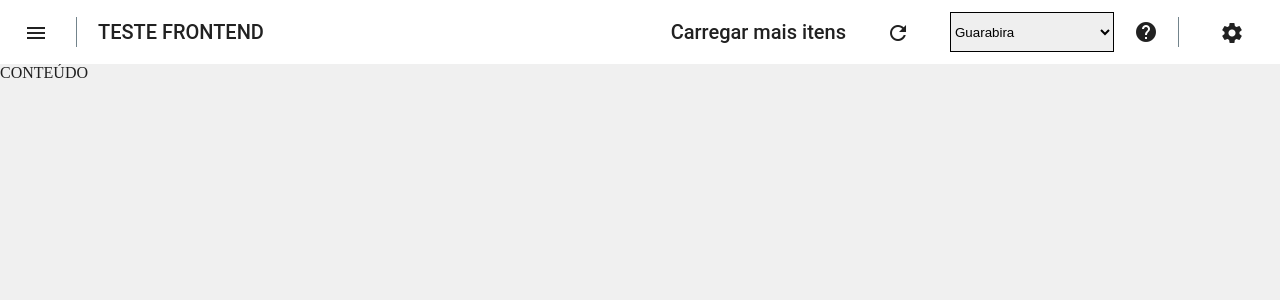
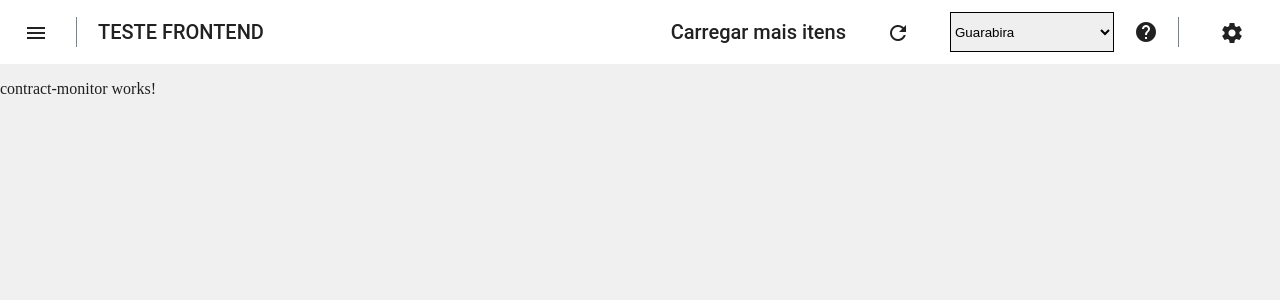
Before and after one commit to airtonferreira/app-contrato, an Angular app: page / in a window 1280 px wide. Shown: the top 300 px of the page. Built offline with nearby package versions, Linux system fonts and the light colour scheme.

Commit message:
contract monitoring component created

```diff
--- a/src/app/app.module.ts
+++ b/src/app/app.module.ts
@@ -17,13 +17,15 @@ import { MatSidenavModule } from '@angular/material/sidenav';
 import { MatIconModule } from '@angular/material/icon';
 import { MatListModule } from '@angular/material/list';
 import {MatSelectModule} from '@angular/material/select';
+import { ContractMonitorComponent } from './contract-monitor/contract-monitor.component';
 
 
 
 @NgModule({
   declarations: [
     AppComponent,
-    DashboardComponent
+    DashboardComponent,
+    ContractMonitorComponent
   ],
   imports: [
     BrowserModule,
--- /dev/null
+++ b/src/app/contract-monitor/contract-monitor.component.html
@@ -0,0 +1 @@
+<p>contract-monitor works!</p>
--- /dev/null
+++ b/src/app/contract-monitor/contract-monitor.component.ts
@@ -0,0 +1,15 @@
+import { Component, OnInit } from '@angular/core';
+
+@Component({
+  selector: 'app-contract-monitor',
+  templateUrl: './contract-monitor.component.html',
+  styleUrls: ['./contract-monitor.component.css']
+})
+export class ContractMonitorComponent implements OnInit {
+
+  constructor() { }
+
+  ngOnInit() {
+  }
+
+}
--- a/src/app/dashboard/dashboard.component.html
+++ b/src/app/dashboard/dashboard.component.html
@@ -44,6 +44,6 @@
   <mat-sidenav-content>
 
     <!-- Add Content Here -->
-    CONTEÚDO
+    <app-contract-monitor></app-contract-monitor>
   </mat-sidenav-content>
 </mat-sidenav-container>
```
Also changed, not shown: src/app/contract-monitor/contract-monitor.component.css (added), 1 other file (tests, documents, lock files or other folders).
